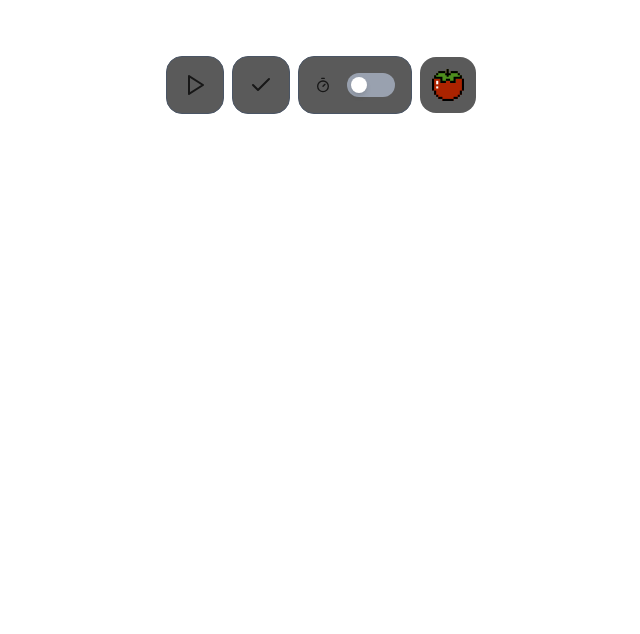
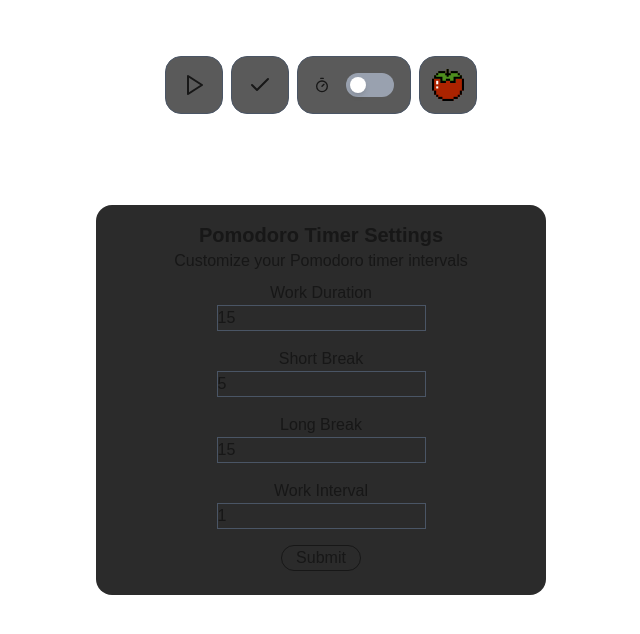
Before and after one commit to atheenaoteyza/alpha-saas, a Next.js app: page /test in a window 1280 px wide. Both pictures are taken after a click on the element 767 px from the left and 85 px from the top of the page. Shown: the top 634 px of the page, without its empty margins (319-959 px from the left). Built offline with nearby package versions, Linux system fonts and the light colour scheme; no server answers.

Commit message:
fix: set modal off when clicked outside

```diff
--- a/components/PomodoroSettings.js
+++ b/components/PomodoroSettings.js
@@ -1,9 +1,10 @@
 import TomatoSVG from "@/assets/Tomato";
-import { useState, useReducer } from "react";
-import { timerReducer, timerInitialState } from "./usePomodoroTimer";
+import { useEffect, useRef, useState } from "react";
 
 export default function PomodoroSettings({ state, dispatch }) {
   const [modal, setModal] = useState(false);
+  const modalRef = useRef(null);
+  const iconRef = useRef(null);
 
   function handleSubmitForm(e) {
     e.preventDefault();
@@ -18,26 +19,54 @@ export default function PomodoroSettings({ state, dispatch }) {
       type: "BULK_UPDATE_SETTINGS",
       payload: newSettings,
     });
-    dispatch({ type: "RESET" }); // 👈 this applies the updated settings immediately
-    setModal(false); // 👈 closes modal after saving
+    dispatch({ type: "RESET" });
+    setModal(false);
   }
+
+  useEffect(() => {
+    function handleClickOutside(event) {
+      if (
+        modal &&
+        modalRef.current &&
+        !modalRef.current.contains(event.target) &&
+        iconRef.current &&
+        !iconRef.current.contains(event.target)
+      ) {
+        setModal(false);
+      }
+    }
+
+    document.addEventListener("mousedown", handleClickOutside);
+    return () => {
+      document.removeEventListener("mousedown", handleClickOutside);
+    };
+  }, [modal]);
 
   return (
     <>
-      <div className="p-3 cursor-pointer hover:border border-gray-600 rounded-2xl bg-[rgba(20,20,20,0.7)] hover:bg-[rgba(20,20,20,1)]">
+      {/* Trigger */}
+      <div
+        ref={iconRef}
+        onClick={() => setModal((prev) => !prev)}
+        className="p-3 cursor-pointer border border-gray-600 rounded-2xl bg-[rgba(20,20,20,0.7)] hover:bg-[rgba(20,20,20,1)]"
+      >
         <div className="flex items-center">
-          <TomatoSVG
-            className="h-8 w-8"
-            onClick={() => setModal(!modal)}
-          ></TomatoSVG>
+          <TomatoSVG className="h-8 w-8" />
         </div>
       </div>
+
+      {/* Modal */}
       {modal && (
-        <section className="absolute mb-[45rem] h-[400px] w-[450px] p-4 hover:border border-gray-600 rounded-2xl bg-[rgba(20,20,20,0.9)] hover:bg-[rgba(20,20,20,1)]">
+        <section
+          ref={modalRef}
+          className="absolute left-1/2 top-1/2 max-h-[90vh] w-[90vw] sm:w-[450px] overflow-y-auto transform -translate-x-1/2 -translate-y-1/2
+             p-4 hover:border border-gray-600 rounded-2xl
+             bg-[rgba(20,20,20,0.9)] hover:bg-[rgba(20,20,20,1)]"
+        >
           <h1 className="font-bold text-xl text-center">
             Pomodoro Timer Settings
           </h1>
-          <h2 className=" text-center">
+          <h2 className="text-center">
             Customize your Pomodoro timer intervals
           </h2>
           <form
@@ -51,7 +80,7 @@ export default function PomodoroSettings({ state, dispatch }) {
               type="number"
               placeholder="15"
               defaultValue={state.settings.workDuration}
-            ></input>
+            />
 
             <label>Short Break</label>
             <input
@@ -60,7 +89,7 @@ export default function PomodoroSettings({ state, dispatch }) {
               type="number"
               placeholder="5"
               defaultValue={state.settings.shortBreak}
-            ></input>
+            />
 
             <label>Long Break</label>
             <input
@@ -69,7 +98,7 @@ export default function PomodoroSettings({ state, dispatch }) {
               type="number"
               placeholder="15"
               defaultValue={state.settings.longBreak}
-            ></input>
+            />
 
             <label>Work Interval</label>
             <input
@@ -78,11 +107,11 @@ export default function PomodoroSettings({ state, dispatch }) {
               type="number"
               placeholder="1"
               defaultValue={state.settings.intervalsBeforeLong}
-            ></input>
+            />
 
             <button
               type="submit"
-              className="text-center border rounded-2xl w-[5rem] absolute bottom-10 left-1/2 -translate-x-1/2 hover:bg-green-800"
+              className="mt-4 text-center border rounded-2xl w-[5rem] hover:bg-green-800"
             >
               Submit
             </button>
```
